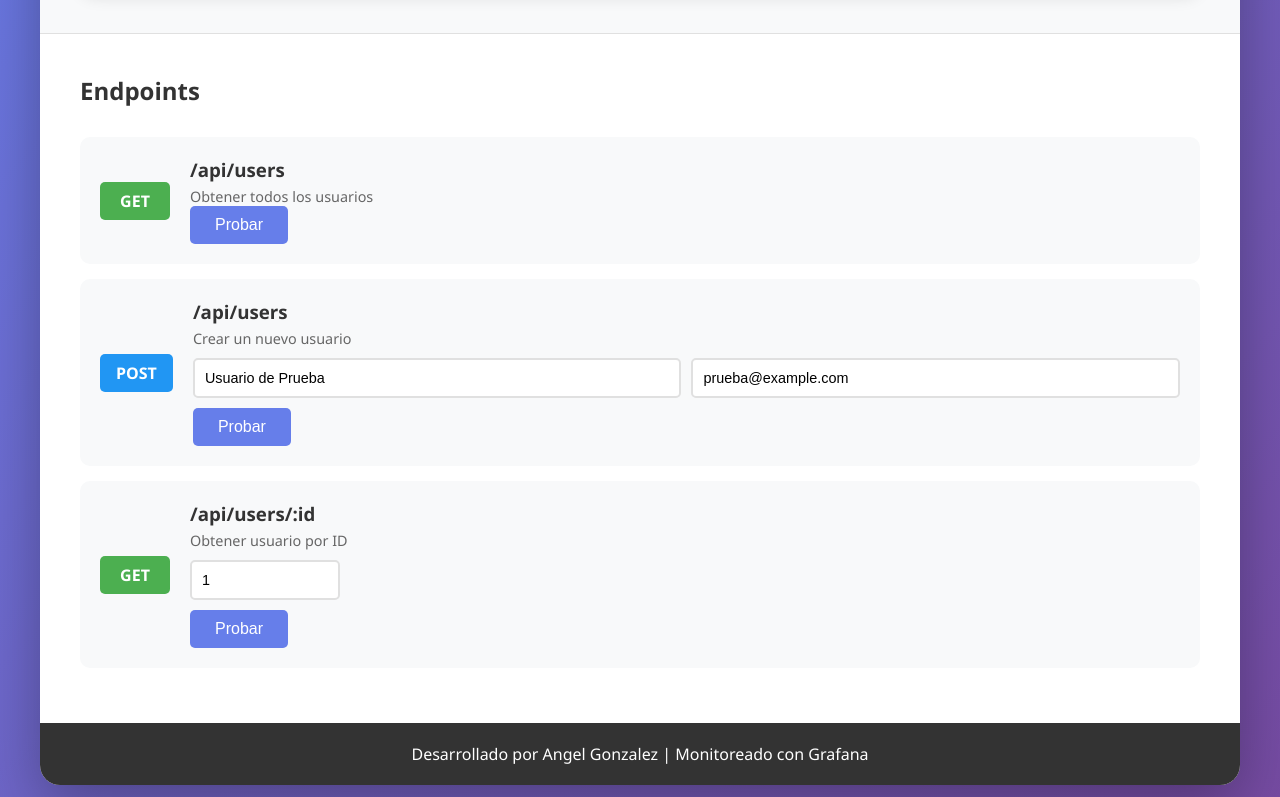
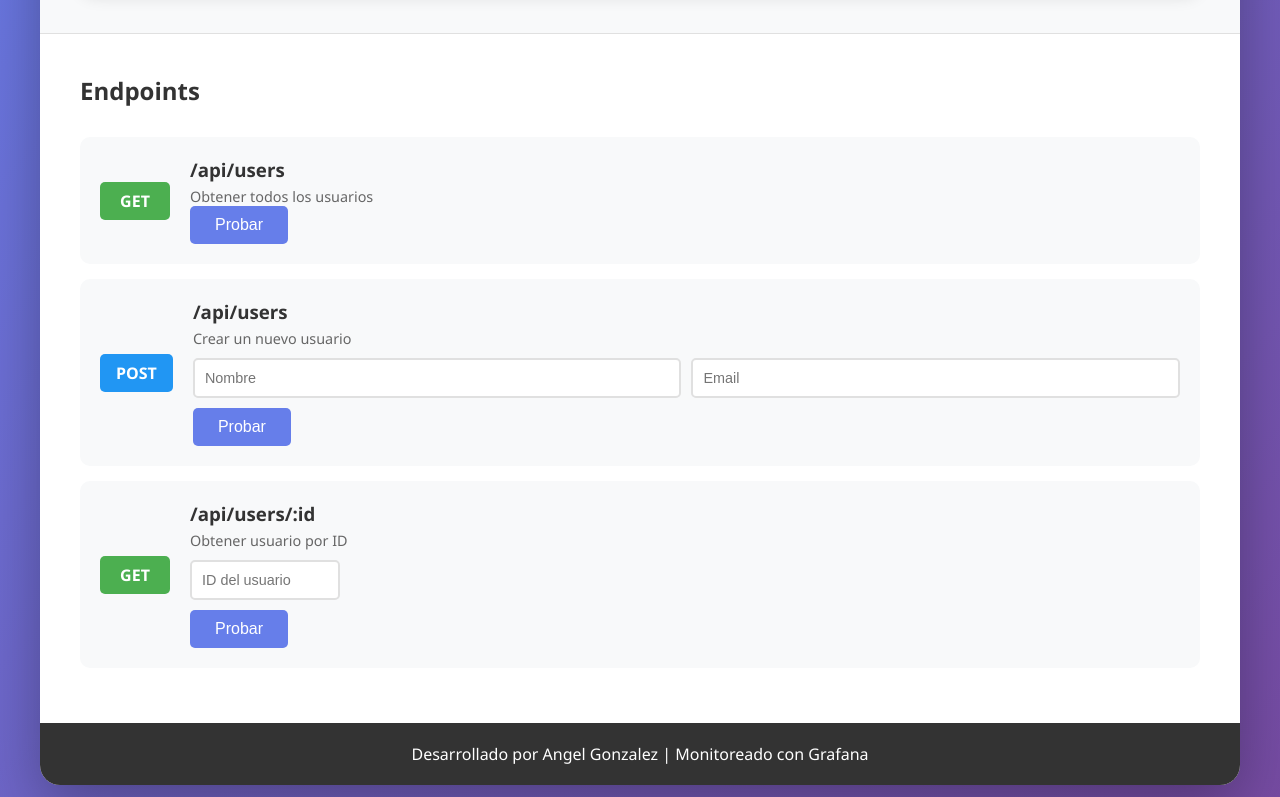
Before and after one commit to angelgon214/vps, a website: page public/index.html in a window 1280 px wide. Shown: the part 416-1213 px from the top of the page. Drawn offline with Linux system fonts and the light colour scheme.

Commit message:
Customizable API testing

```diff
--- a/public/index.html
+++ b/public/index.html
@@ -41,8 +41,8 @@
                 <h3>/api/users</h3>
                 <p>Crear un nuevo usuario</p>
                 <div class="input-group">
-                    <input type="text" id="userName" placeholder="Nombre" value="Usuario de Prueba">
-                    <input type="email" id="userEmail" placeholder="Email" value="prueba@example.com">
+                    <input type="text" id="userName" placeholder="Nombre">
+                    <input type="email" id="userEmail" placeholder="Email">
                 </div>
                 <button onclick="createUser()">Probar</button>
             </div>
@@ -54,7 +54,7 @@
                 <h3>/api/users/:id</h3>
                 <p>Obtener usuario por ID</p>
                 <div class="input-group">
-                    <input type="number" id="userId" placeholder="ID del usuario" value="1" min="1">
+                    <input type="number" id="userId" placeholder="ID del usuario" min="1">
                 </div>
                 <button onclick="getUserById()">Probar</button>
             </div>
```
Also changed, not shown: .github/workflows/ci-cd.yml.
